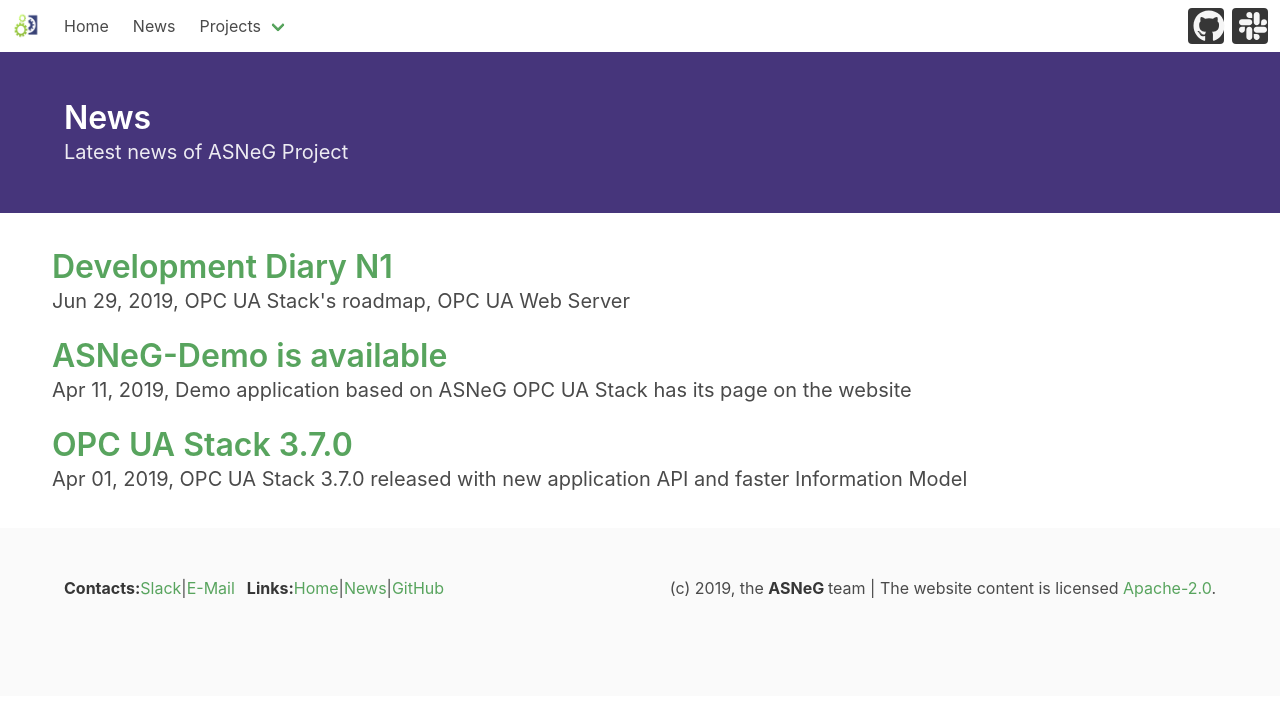
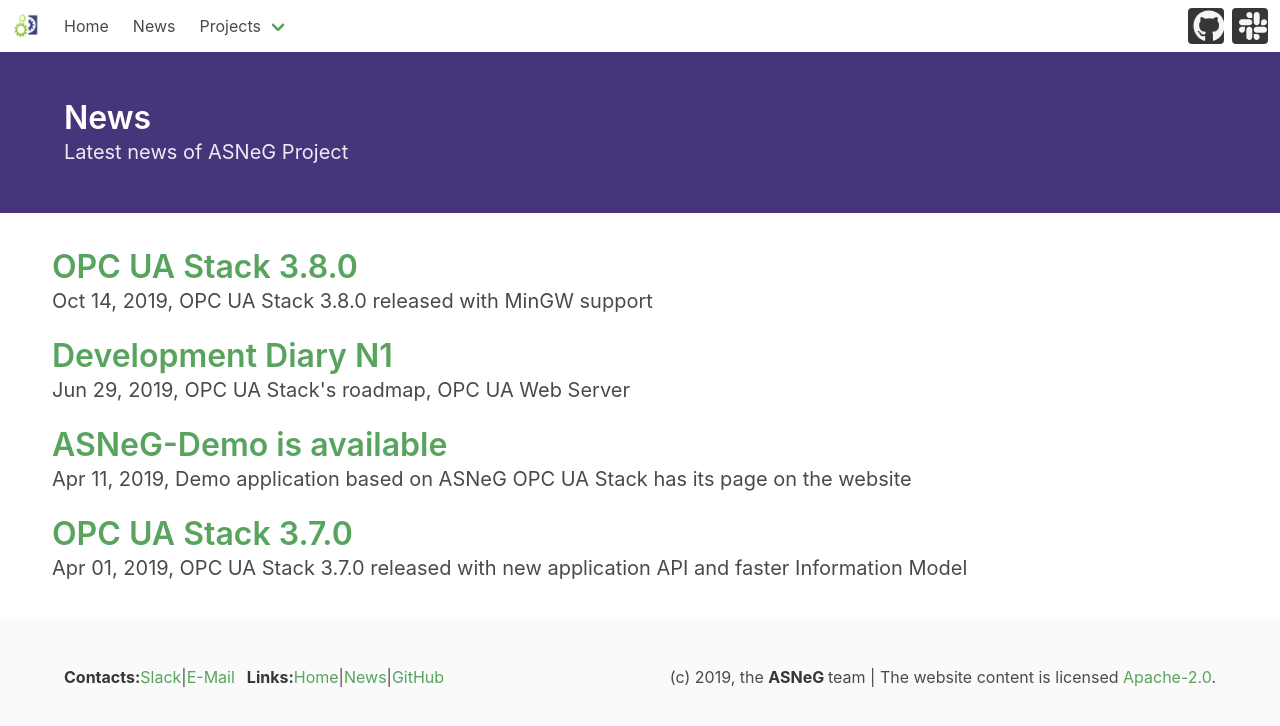
Before and after one commit to ASNeG/ASNeG.github.io, a Jekyll site: the page built from news.md, in a window 1280 px wide. Shown: the top 726 px of the page. Built offline with Jekyll 4.4.1, drawn with Linux system fonts in a browser that asks for light colours; nearby versions of some CDN libraries; some of the changed lines change nothing that is shown.

Commit message:
add post about opcuastack release 3.8.0

````diff
--- a/_layouts/default.html
+++ b/_layouts/default.html
@@ -12,7 +12,7 @@
     <meta charset="utf-8">
     <meta name="viewport" content="width=device-width, initial-scale=1">
     <title> ASNeG | {{ page.title }}</title>
-    <link rel="icon" type="image/png" href="{{ site.logo }}" />
+    <link rel="icon" type="image/png" href="/{{ site.logo }}" />
     <link rel="stylesheet" href="/css/style.css">
     <script defer src="https://use.fontawesome.com/releases/v5.3.1/js/all.js"></script>
     <script src="https://ajax.googleapis.com/ajax/libs/jquery/2.1.1/jquery.min.js"></script>
--- /dev/null
+++ b/_posts/2019-10-14-opcuastack-release-3.8.0.md
@@ -0,0 +1,29 @@
+---
+layout: post
+title:  OPC UA Stack 3.8.0
+description: OPC UA Stack 3.8.0 released with MinGW support
+date:   2019-10-14 10:22:22 +0500
+categories: news
+github_comments_issueid: 4
+tags: [opcuastack, release]
+---
+
+Hi everyone,
+
+We are glad to announce that our OPC UA Stack 3.8.0 has been released. We've fixed some critical bugs
+and added support of MinGW. It is not automated with our build scripts yet, but you can compile your
+project with the following commands:
+
+```shell
+  $ mkdir build_mingw
+  $ cd build_mingw
+  $ cmake -G"MinGW Makefiles" -DCMAKE_BUILD_TYPE=Release ..\src
+  $ set DESTDIR=C:\ASNeG
+  $ cmake --build . --target install
+
+```
+
+As we announced before, 3.8.0 is the last minor release of version 3. We continue fixing bugs and supporting our
+users for this version, but all new features are added in version 4.
+
+For more details about the release [see](https://github.com/ASNeG/OpcUaStack/releases/tag/3.8.0).
````
